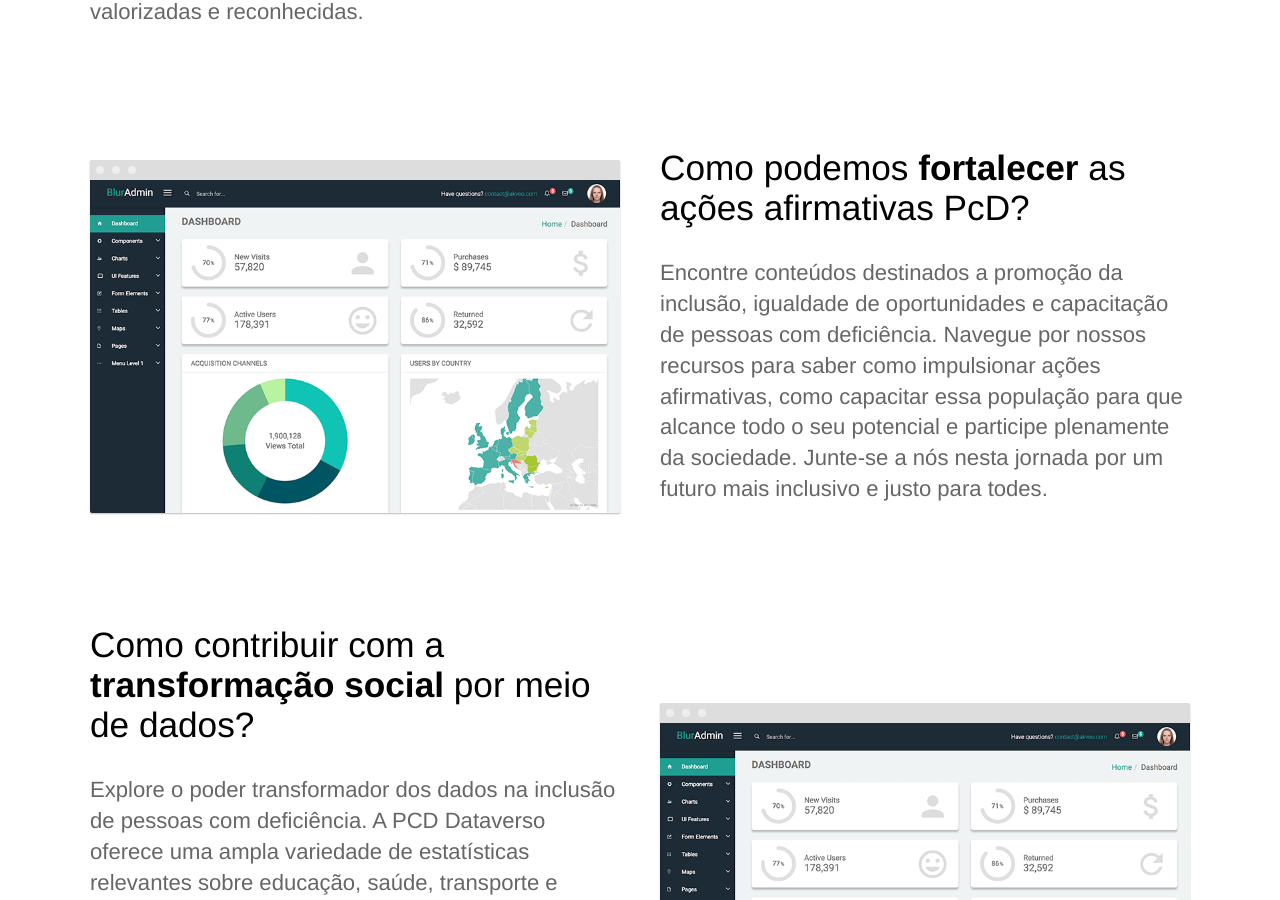
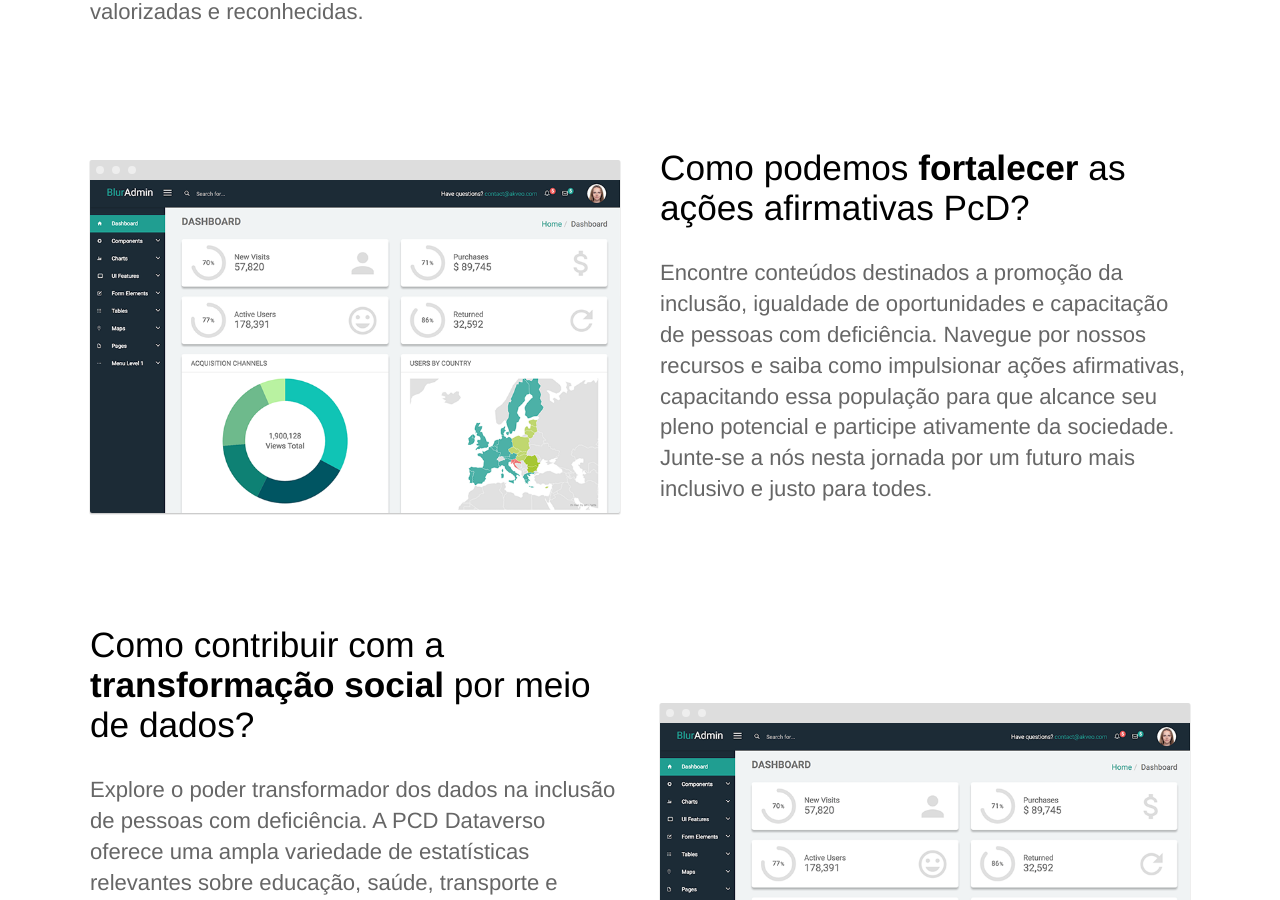
Before and after one commit to jornalistainclusivo/pcd.dataverso.org, a Jekyll site: the page built from index.html, in a window 1280 px wide and 900 px high, scrolled down 1472 px. Built offline with Jekyll 4.4.1, drawn with Linux system fonts in a browser that asks for light colours.

Commit message:
home text 3

```diff
--- a/index.html
+++ b/index.html
@@ -19,9 +19,9 @@ description: Observatório de Dados da Pessoa com Deficiência
 			<div class="text editable">
 				<h2>O que é <strong>Observatório</strong> de dados da Pessoa com Deficiência?</h2>
 				<p>A PCD Dataverso é uma plataforma online que visa traduzir o universo da população brasileira com deficiência em dados numéricos.
-					Com uma ampla variedade de informações e análises, nosso objetivo é oferecer uma visão abrangente sobre as questões relacionadas
-					a essas comunidades. Aqui, você encontrará tópicos abrangentes que abordam estatísticas demográficas de emprego, indicadores de
-					acesso e participação social. Descubra insights valiosos para que todas as vozes sejam plenamente valorizadas e reconhecidas.</p>
+				  Com uma ampla variedade de informações e análises, nosso objetivo é oferecer uma visão abrangente sobre as questões relacionadas
+				  a essas comunidades. Aqui, você encontrará tópicos abrangentes que abordam estatísticas demográficas de emprego, indicadores de
+				  acesso e participação social. Descubra insights valiosos para que todas as vozes sejam plenamente valorizadas e reconhecidas.</p>
 			</div>
 			<div class="image">
 				<img src="{{ site.baseurl }}/images/dashboard.png" alt="Screenshot" class="screenshot editable" />
@@ -33,9 +33,9 @@ description: Observatório de Dados da Pessoa com Deficiência
 		<div class="container flex">
 			<div class="text editable">
 				<h2>Como podemos <strong>fortalecer</strong> as ações afirmativas PcD?</h2>
-				<p>Encontre conteúdos destinados a promoção da inclusão, igualdade de oportunidades e capacitação de pessoas com deficiência.
-				   Navegue por nossos recursos para saber como impulsionar ações afirmativas, como capacitar essa população para que alcance todo o seu potencial
-				   e participe plenamente da sociedade. Junte-se a nós nesta jornada por um futuro mais inclusivo e justo para todes.</p>
+				<p>Encontre conteúdos destinados a promoção da inclusão, igualdade de oportunidades e capacitação de pessoas com deficiência. Navegue
+				  por nossos recursos e saiba como impulsionar ações afirmativas, capacitando essa população para que alcance seu pleno potencial e
+				  participe ativamente da sociedade. Junte-se a nós nesta jornada por um futuro mais inclusivo e justo para todes.</p>
 			</div>
 			<div class="image">
 				<img src="{{ site.baseurl }}/images/dashboard.png" alt="Screenshot" class="screenshot editable" />
```
